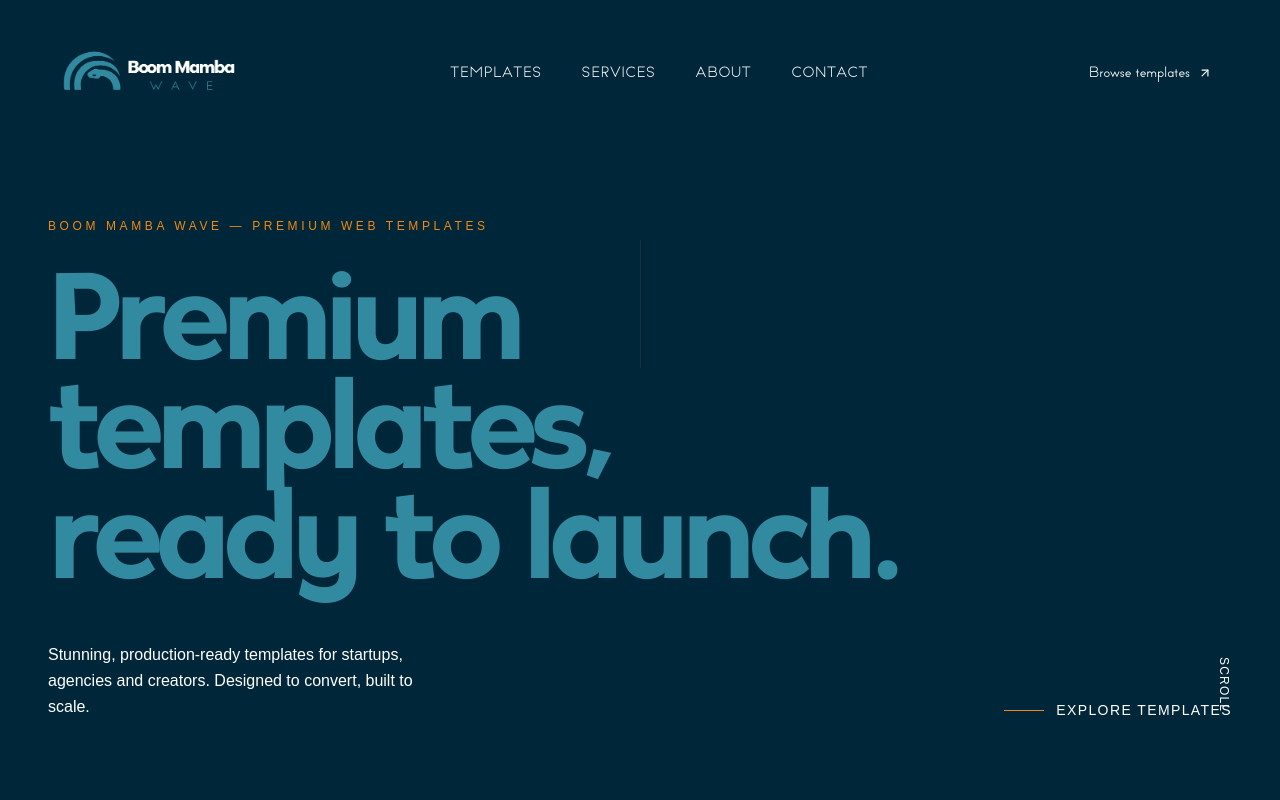
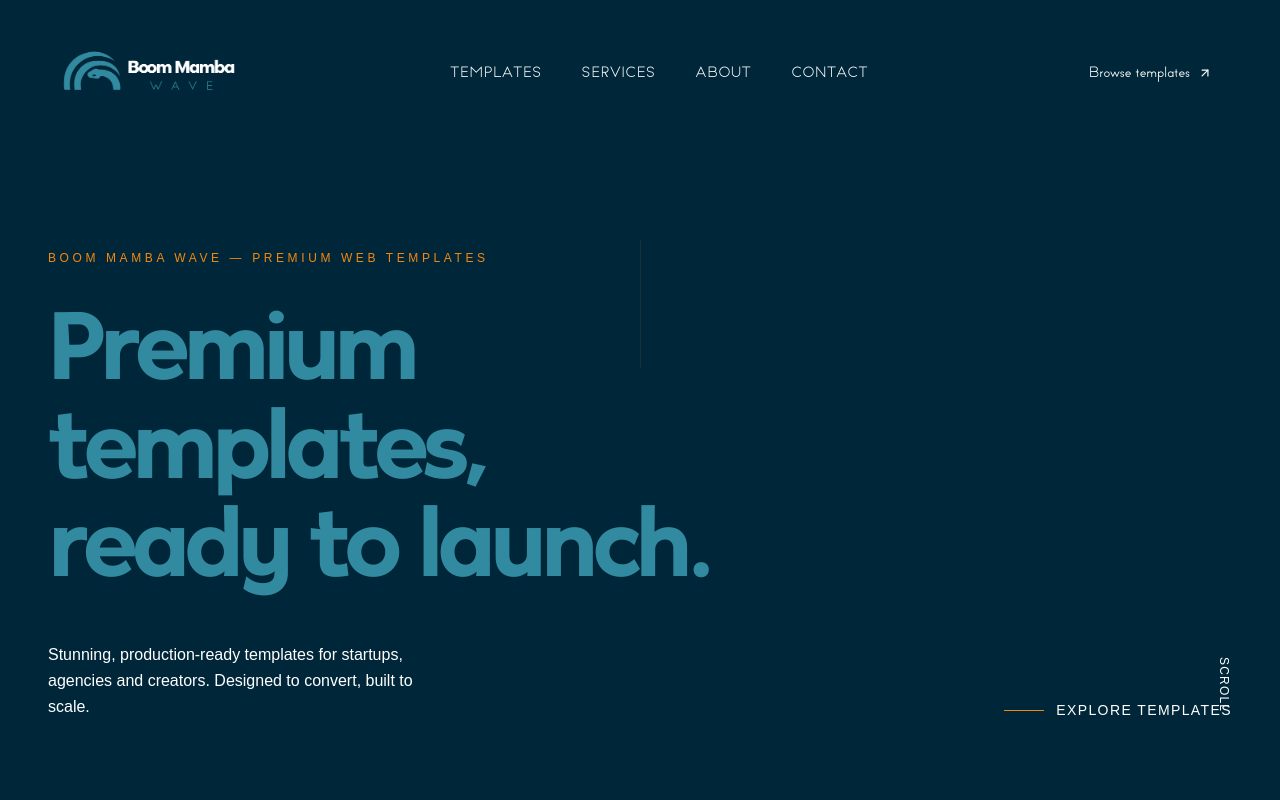
Before and after one commit to 482400494/mambawave, a React (Vite) app: page / in a window 1280 px wide. Shown: the top 800 px of the page. Built offline with nearby package versions, Linux system fonts and the light colour scheme.

Commit message:
Adjust H1 font size and line height to prevent overlap

```diff
--- a/src/app/App.tsx
+++ b/src/app/App.tsx
@@ -151,7 +151,7 @@ export default function App() {
         </p>
 
         <h1
-          className="text-[clamp(3rem,9vw,8rem)] leading-[0.95] font-black tracking-tight mb-10 max-w-5xl"
+          className="text-[clamp(2.5rem,7vw,6.5rem)] leading-[1.1] font-black tracking-tight mb-10 max-w-5xl"
           style={{ fontFamily: "'UM Cloft', serif", color: "#328aa0" }}
         >
             Premium
```
